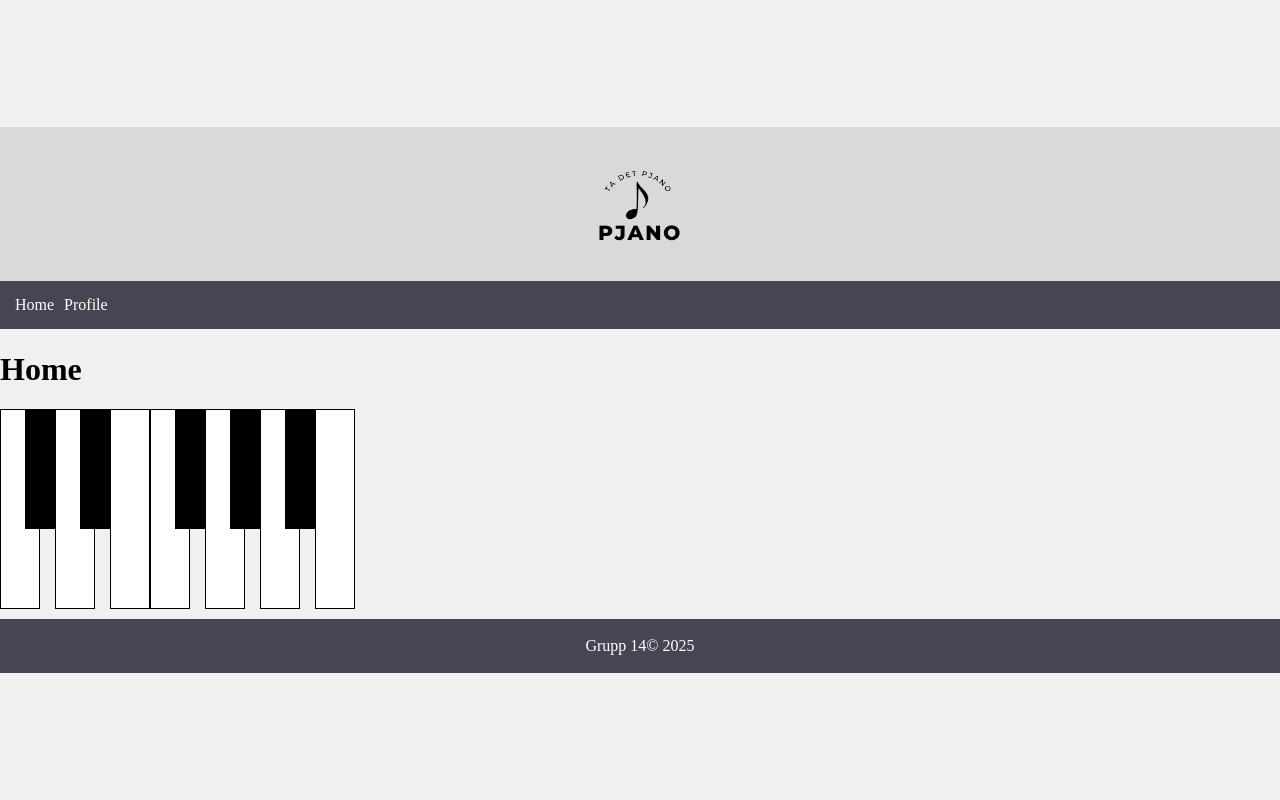
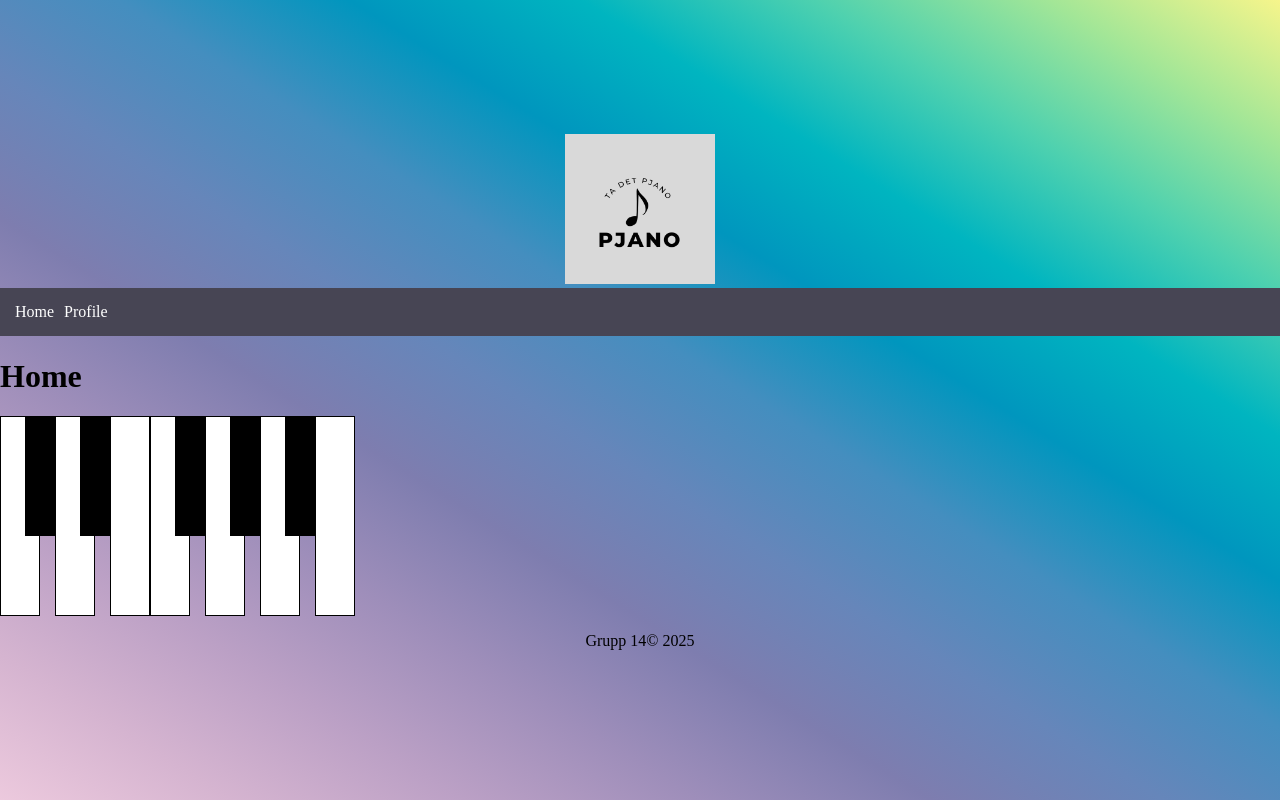
Before and after one commit to LinnLihnell/Pjano, a Vue app: page / in a window 1280 px wide. Built offline with nearby package versions, Linux system fonts and the light colour scheme.

Commit message:
färgbakgrund

```diff
--- a/src/App.vue
+++ b/src/App.vue
@@ -37,9 +37,12 @@ import HomeView from './views/HomeView.vue';
 
 </template>
 
-<style scoped>
+<style>
+body{
+background-image: linear-gradient(to right top, #ecc9dd, #d5b4d0, #bba0c5, #9e8eba, #7e7daf, #6686ba, #448ebf, #0096be, #00b5c0, #4ed1af, #a2e697, #f6f58b);;
+}
 section{
-background-color:#d9d9d9 ;
+/* background-color:#d9d9d9 ; */
 text-align: center;
 margin: 0;
 padding: 0;
@@ -59,11 +62,11 @@ nav{
   padding: 10px;
 }
 .navbar ul{
-  margin: 0;
+  margin: 0px;
   list-style-type: none;
-  display: flex;
-  padding: 0;
+  padding: 0px;
   overflow: hidden;
+  background-color: #474554;
 }
 .navbar a{
 text-decoration: none;
@@ -73,14 +76,18 @@ display: block;
 }
 
 .navbar a:hover {
-  background-color: blue;
+  background-color: green;
 }
 
+.navbar li {
+    float: left;
+  }
+
 footer{
-  background-color: #474554;
-  color: white;
+  /* background-color: #474554;
+  color: white; */
   text-align: center;
-  padding: 2px;
-  margin-top:10px;
+  /* padding: 2px;
+  margin-top:10px; */
 }
 </style>
```
